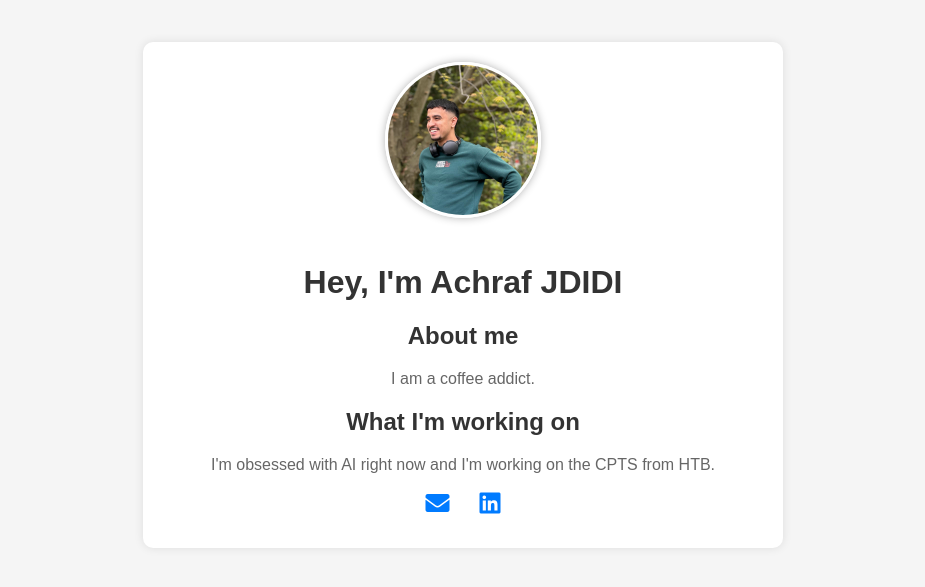
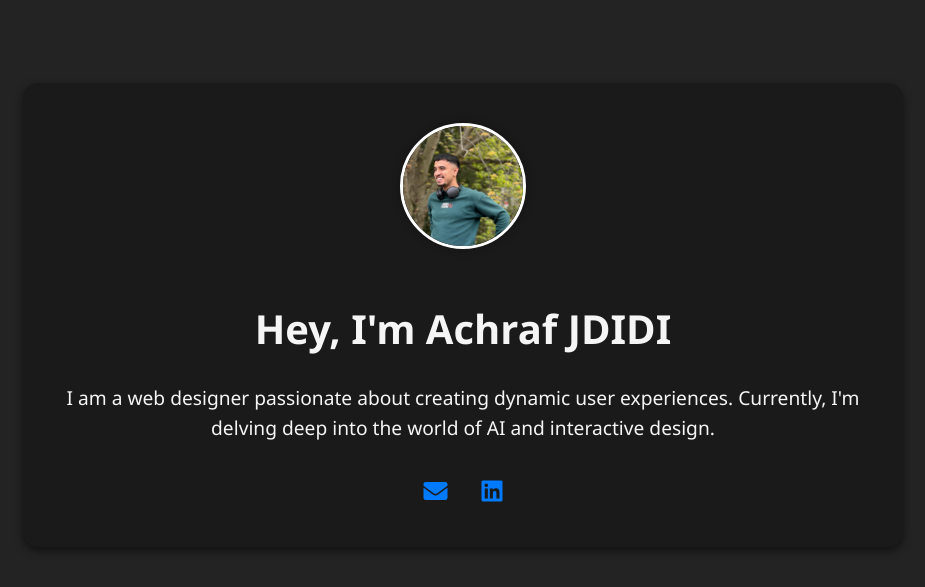
Before and after one commit to achrafjdidi/MyPortfolio, a plain HTML site: page index.html in a window 1280 px wide. Shown: the part 105-692 px from the top of the page, without its empty margins (177-1102 px from the left). Drawn offline with Linux system fonts and the light colour scheme.

Commit message:
Update index.html

```diff
--- a/index.html
+++ b/index.html
@@ -7,10 +7,11 @@
     <link rel="stylesheet" href="https://cdnjs.cloudflare.com/ajax/libs/font-awesome/5.15.4/css/all.min.css">
     <style>
         body {
-            font-family: Arial, sans-serif;
-            background-color: #f5f5f5;
+            font-family: 'Segoe UI', Tahoma, Geneva, Verdana, sans-serif; /* Modern font */
+            background-color: #232323; /* Dark background */
+            color: #f5f5f5; /* Light text */
             margin: 0;
-            padding: 0;
+            padding: 20px;
             display: flex;
             justify-content: center;
             align-items: center;
@@ -18,55 +19,56 @@
         }
 
         .container {
-            width: 90%;
-            max-width: 600px;
-            background-color: #fff;
-            border-radius: 10px;
-            padding: 20px;
-            box-shadow: 0 0 10px rgba(0, 0, 0, 0.1);
-            text-align: center; /* Center align text and content */
+            width: 80%;
+            max-width: 800px; /* Adjusted for better spacing */
+            background-color: #1a1a1a; /* Slightly lighter than body for contrast */
+            border-radius: 15px; /* Rounded corners like the example */
+            padding: 40px; /* More padding for a better layout */
+            box-shadow: 0 4px 8px rgba(0, 0, 0, 0.5); /* Subtle shadow */
+            text-align: center;
         }
 
-        h1, h2 {
-            color: #333;
+        h1 {
+            font-size: 2.5em; /* Larger font for the headline */
         }
 
         p {
-            color: #666;
+            font-size: 1.2em; /* Larger font for body text */
+            margin-top: 20px;
+            line-height: 1.6; /* Improved readability */
         }
 
         .profile-pic {
-            width: 150px;
-            height: 150px;
-            border-radius: 50%; /* Makes the image round */
+            width: 120px; /* Smaller profile picture */
+            height: 120px;
+            border-radius: 50%;
             object-fit: cover;
-            margin: 0 auto 20px; /* Centers the image and adds space below */
+            margin: 0 auto 20px;
             border: 3px solid #fff;
             box-shadow: 0 0 8px rgba(0,0,0,0.3);
-            cursor: pointer; /* Indicates the image can be interacted with */
+            cursor: pointer;
             transition: transform 0.3s ease-in-out;
         }
 
         .profile-pic.enlarged {
-            transform: scale(1.5); /* Enlarges the image by 50% */
+            transform: scale(1.8); /* More significant enlargement */
         }
 
         .link-with-icon {
-            display: flex;
             justify-content: center;
             align-items: center;
-            margin-bottom: 10px;
+            margin-top: 30px;
         }
 
         .link-with-icon a {
-            color: #007bff; /* Link color */
-            font-size: 24px; /* Icon size */
-            margin: 0 15px; /* Space between icons */
+            color: #007bff; /* Bright link color for contrast */
+            font-size: 24px;
+            margin: 0 15px;
             transition: color 0.3s;
         }
 
         .link-with-icon a:hover {
-            color: #0056b3; /* Link hover color */
+            color: #58a6ff; /* Lighter blue on hover */
         }
     </style>
     <script>
@@ -82,10 +84,7 @@
     <div class="container">
         <img class="profile-pic" src="https://github.com/achrafjdidi/MyPortfolio/blob/main/WhatsApp%20Image%202024-04-29%20at%2010.47.25.jpeg?raw=true" alt="Achraf JDIDI">
         <h1>Hey, I'm Achraf JDIDI</h1>
-        <h2>About me</h2>
-        <p>I am a coffee addict.</p>
-        <h2>What I'm working on</h2>
-        <p>I'm obsessed with AI right now and I'm working on the CPTS from HTB.</p>
+        <p>I am a web designer passionate about creating dynamic user experiences. Currently, I'm delving deep into the world of AI and interactive design.</p>
         <div class="link-with-icon">
             <a href="contact.html" title="Contact Me"><i class="fas fa-envelope"></i></a>
             <a href="https://www.linkedin.com/in/achraf-jdidi-7b85a41b1/" title="Visit my LinkedIn"><i class="fab fa-linkedin"></i></a>
```
